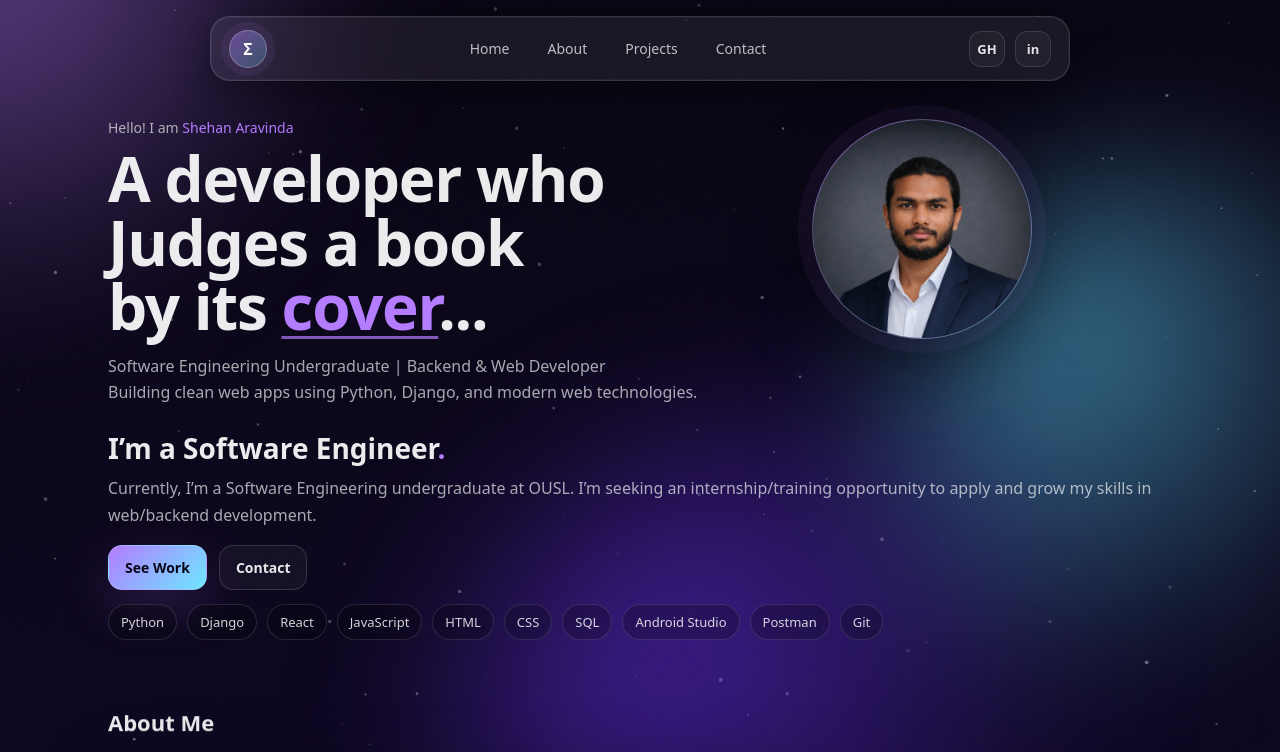
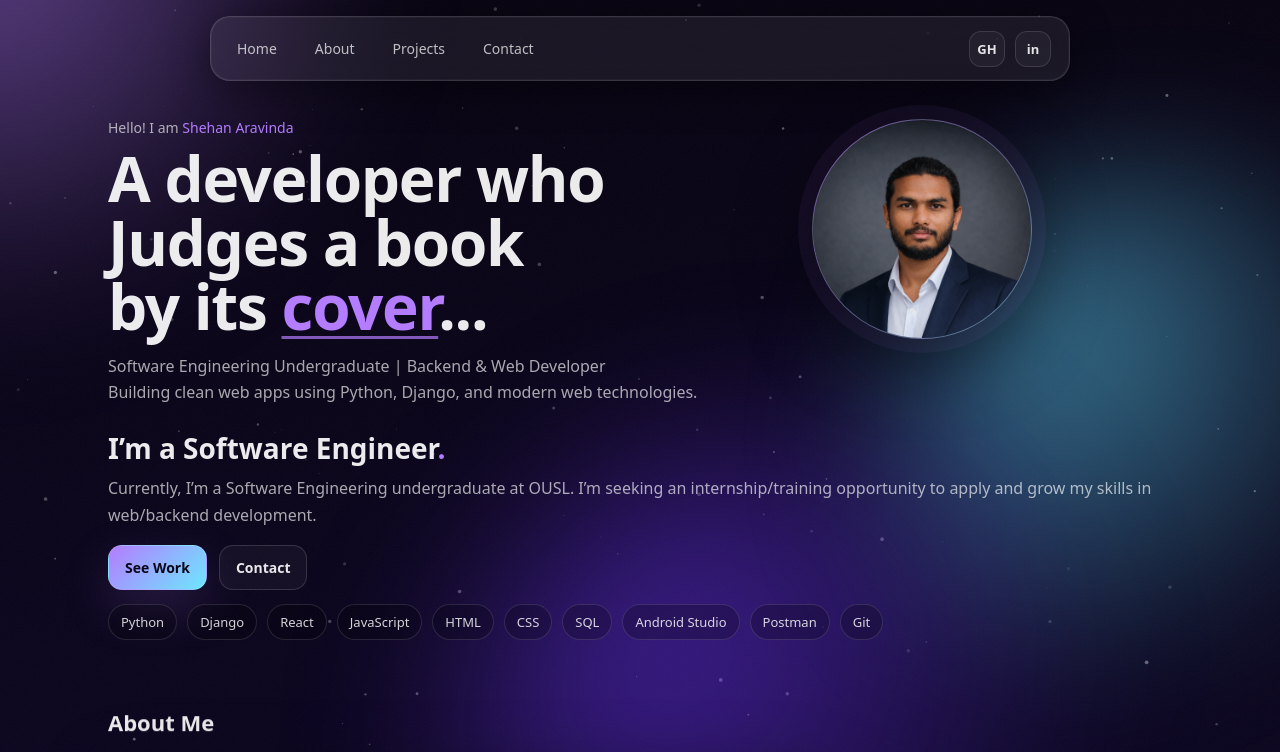
Before and after one commit to AravindaRajapaksha/Portforlio, a React (Vite) app: page / in a window 1280 px wide. Shown: the top 752 px of the page. Built offline with nearby package versions, Linux system fonts and the light colour scheme.

Commit message:
Remove brand logo from navigation bar

```diff
--- a/src/App.jsx
+++ b/src/App.jsx
@@ -237,10 +237,6 @@ export default function App() {
 
       <header className="nav">
         <div className="navInner">
-          <a className="brand" href="#home" aria-label="home">
-            <span className="brandMark">Σ</span>
-          </a>
-
           <nav className="navLinks">
             <a href="#home">Home</a>
             <a href="#about">About</a>
```
